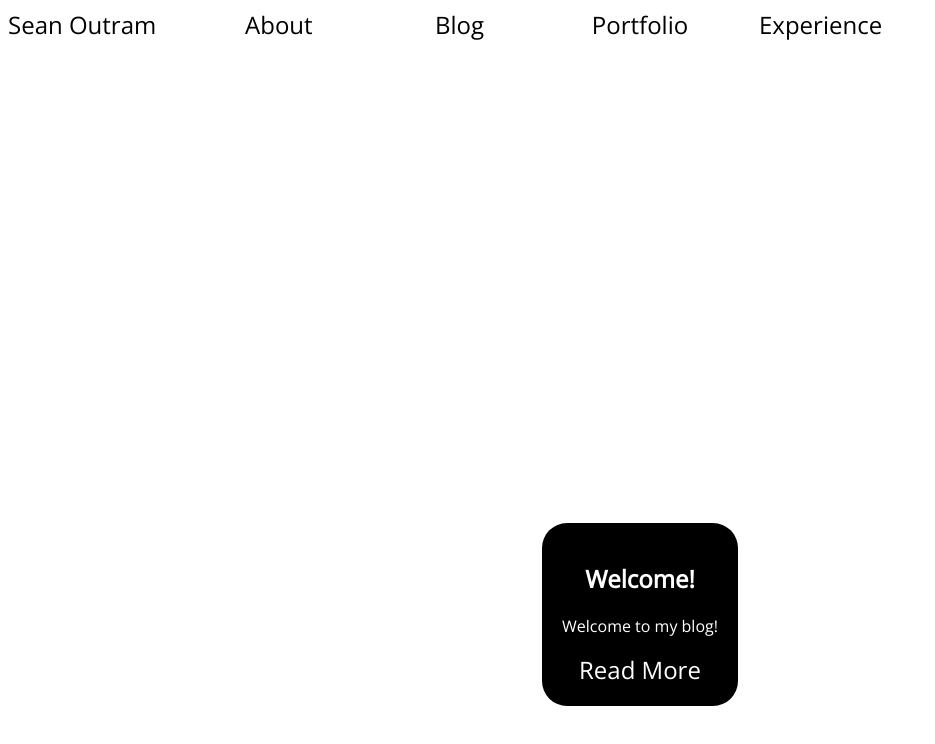
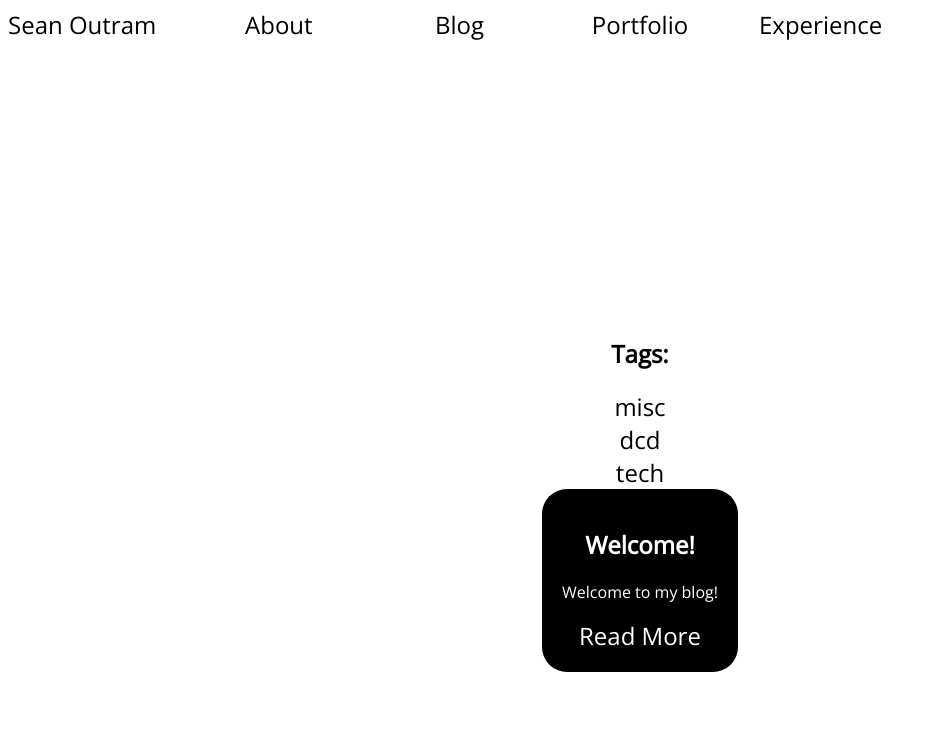
Before and after one commit to devramsean0/site, a Next.js app: page /blog in a window 1280 px wide. Shown: the top 744 px of the page, without its empty margins (0-935 px from the left). Built offline with nearby package versions, Linux system fonts and the light colour scheme.

Commit message:
Add Tags

```diff
--- a/pages/blog/index.tsx
+++ b/pages/blog/index.tsx
@@ -1,24 +1,53 @@
 import { Navbar } from "@/components/navbar";
 import { getAllPosts } from "@/lib/md";
 import grid from "@/styles/blogHomeGrid.module.scss";
+import { useRouter } from "next/router";
 
 export default function BlogHome(props: {posts: any}) {
+    const listOfTags = [
+        "misc",
+        "dcd",
+        "tech"
+    ]
+    const router = useRouter();
+    const tag = router.query.tag || null;
+    var posts = props.posts;
+    if (tag) {
+        if (listOfTags.includes(tag as string)) {
+            posts = props.posts.filter((post: any) => post.tags.includes(tag));
+        } else {
+            return (
+                <h1>Invalid Tag!</h1>
+            )
+        }
+    }
     return  (
         <>
             <div className={grid.parent}>
                 <Navbar grid={grid}/>
                 <div className={grid.headerImage}></div>
+                <div className={grid.tags}>
+                    <center>
+                        <h2>Tags:</h2>
+                        {listOfTags.map((tag: string) => (
+                            <div key={tag}>
+                               <a href={`/blog?tag=${tag}`}>{tag}</a>
+                           </div>
+                        ))}
+                    </center>
+                </div>
+                <br />
                 <div className={grid.posts}>
                     <center>
-                        {props.posts.map((post: any) => (
-                            <>
-                                <div key={post.title} className="roundedBox">
+                        {posts.map((post: any) => (
+                            <div key={post.slug}>
+                                <div className="roundedBox">
                                     <h2>{post.title}</h2>
                                     <p>{post.description}</p>
                                     <a href={`/blog/${post.slug}`} style={{color: "#fff"}}>Read More</a>
                                 </div>
                                 <br />
-                            </>
+                            </div>
                         ))}
                     </center>
                 </div>
--- a/styles/blogHomeGrid.module.scss
+++ b/styles/blogHomeGrid.module.scss
@@ -1,7 +1,7 @@
 .parent {
     display: grid;
     grid-template-columns: repeat(7, 1fr);
-    grid-template-rows: 0.5fr repeat(3, 1fr) 0.5fr;
+    grid-template-rows: 0.5fr 1fr 0.5fr 1fr 0.5fr;
     grid-column-gap: 0px;
     grid-row-gap: 0px;
 }
```
